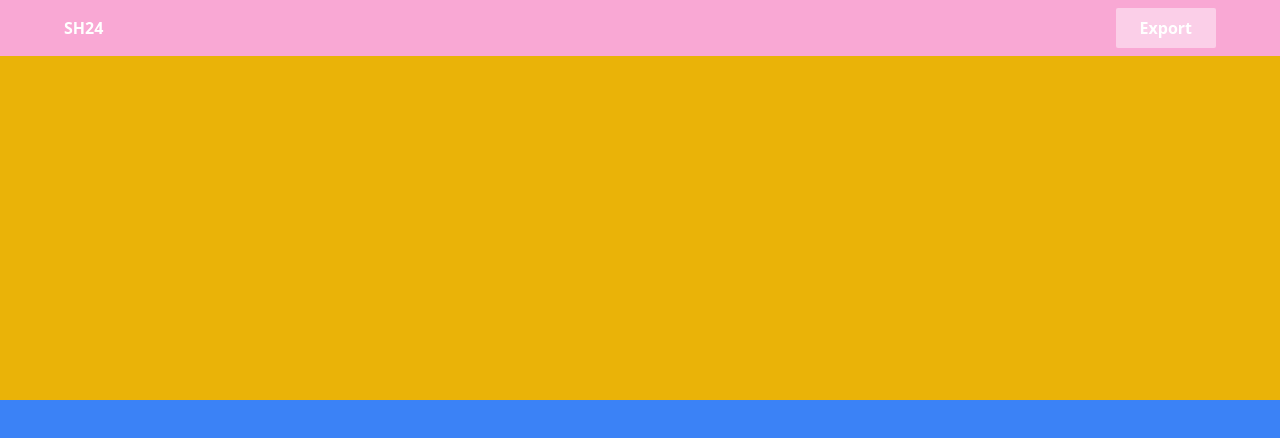
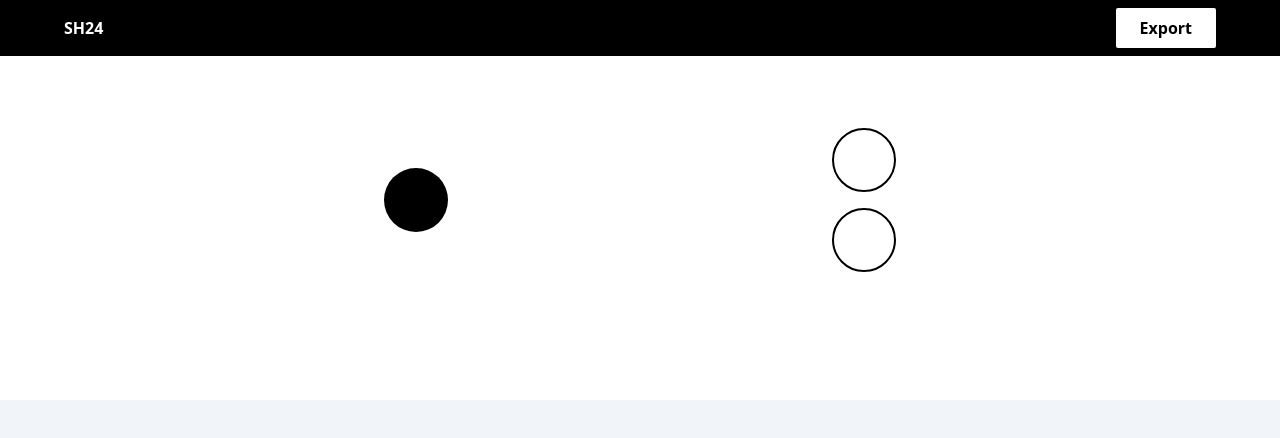
Before and after one commit to RamenBuddha/SH24, a React (Vite) app in the folder frontend/: page / in a window 1280 px wide. Shown: the top 438 px of the page. Built offline with nearby package versions, Linux system fonts and the light colour scheme.

Commit message:
Changed theme of app

```diff
--- a/frontend/src/App.jsx
+++ b/frontend/src/App.jsx
@@ -8,11 +8,17 @@ function App() {
     <>
       <Navbar></Navbar>
 
-      <div className=" w-screen h-[50vh] bg-yellow-500 ">
-
+      <div className=" w-screen h-[50vh] bg-white flex justify-evenly items-center">
+        <div className='flex'>
+          <Joystick></Joystick>
+        </div>
+        <div className='flex-col space-y-4'>
+        <Button></Button>
+        <Button></Button>
+        </div>
       </div>
 
-      <div className="w-screen h-[50vh] bg-blue-500">
+      <div className="w-screen h-[50vh] bg-slate-100">
 
       </div>
     </>
--- a/frontend/src/components/Navbar.jsx
+++ b/frontend/src/components/Navbar.jsx
@@ -3,9 +3,9 @@ import { Link } from "react-router-dom";
 const Navbar = () => {
     return (
         <>
-        <header class="bg-pink-300 px-16 py-2 z-10 w-full fixed flex items-center justify-between left-0 top-0 box-border">
-        <span className="hover:cursor-pointer hover:transition duration-350 ease-in-out hover:text-black font-bold text-white text-left">SH24</span>
-        <span className="transition-transform hover:scale-105 rounded-sm px-6 py-2 bg-pink-200 hover:cursor-pointer hover:transition duration-350 ease-in-out hover:text-slate-100 font-bold text-white text-left">Export</span>
+        <header class="bg-black px-16 py-2 z-10 w-full fixed flex items-center justify-between left-0 top-0 box-border">
+        <span className="hover:cursor-pointer hover:transition duration-350 ease-in-out hover:text-slate-400 font-bold text-white text-left">SH24</span>
+        <span className="transition-transform hover:scale-105 rounded-sm px-6 py-2 bg-white hover:cursor-pointer hover:transition duration-350 ease-in-out font-bold text-black">Export</span>
         </header>
         </>
     )
```
